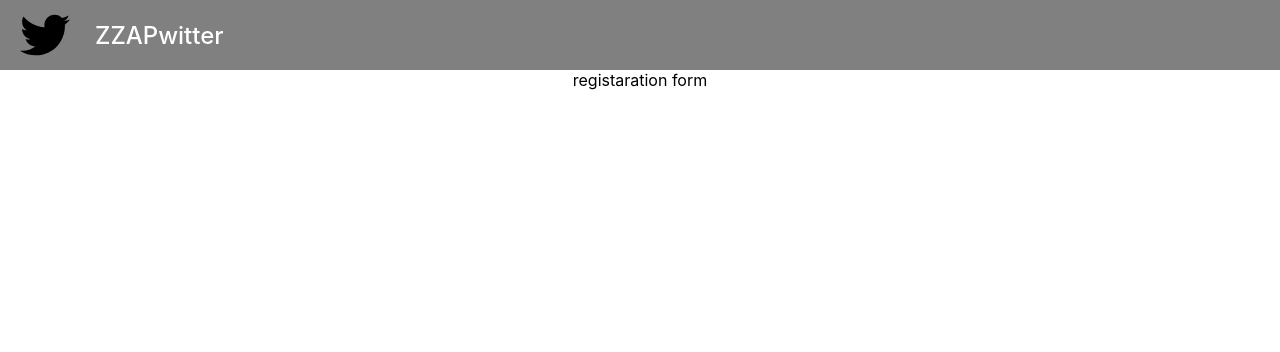
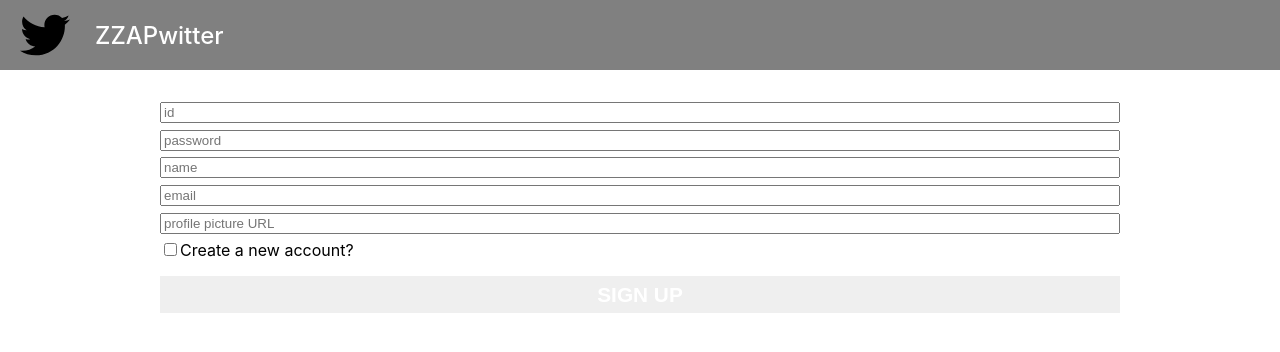
Before and after one commit to read0more/yktwitter-front, a React (Create React App) app: page / in a window 1280 px wide. Both pictures are taken after a click on the checkbox "Create a new account?". Shown: the top 352 px of the page. Built offline with nearby package versions, Linux system fonts and the light colour scheme; no server answers.

Commit message:
회원가입 확인

```diff
--- a/src/components/registrationForm/registration.module.css
+++ b/src/components/registrationForm/registration.module.css
@@ -0,0 +1,36 @@
+@value twitterCyan from '/src/common/colors.css';
+
+.form {
+  display: flex;
+  justify-content: center;
+  align-items: center;
+  flex-flow: column;
+  margin: 2em;
+  width: 80%;
+}
+
+.input,
+.button {
+  width: 100%;
+  margin-bottom: 0.5em;
+}
+
+.input:last-child,
+.checkbox {
+  margin-bottom: 1em;
+}
+
+.checkbox {
+  align-self: start;
+}
+
+.button {
+  background-color: twitterCyan;
+  color: white;
+  border: none;
+  cursor: pointer;
+  padding: 0.3em;
+  font-size: 1.3rem;
+  text-transform: uppercase;
+  font-weight: bold;
+}
--- a/src/components/registrationForm/registrationFrom.tsx
+++ b/src/components/registrationForm/registrationFrom.tsx
@@ -1,17 +1,91 @@
-import React from "react";
-import CustomerService from "../../interfaces/CustomerService";
+import React, { useState } from "react";
+import Customer from "../../interfaces/Customer";
 import styles from "./registration.module.css";
 
 interface Props {
-  customerService: CustomerService;
+  handleRegistration: (customer: Customer) => Promise<void>;
   formToggleCheckbox: JSX.Element;
 }
 
 const RegistrationForm: React.FC<Props> = ({
-  customerService,
+  handleRegistration,
   formToggleCheckbox,
 }) => {
-  return <span>registaration form</span>;
+  const [id, setId] = useState("");
+  const [password, setPassword] = useState("");
+  const [name, setName] = useState("");
+  const [email, setEmail] = useState("");
+  const [profilePictureURL, setProfilePictureURL] = useState("");
+
+  const handleSubmit = (event: React.SyntheticEvent) => {
+    event.preventDefault();
+
+    const newCustomer = {
+      id,
+      password,
+      name,
+      email,
+      profile_picture_url: profilePictureURL,
+    };
+
+    handleRegistration(newCustomer);
+  };
+
+  const handleChange =
+    (setFunc: React.Dispatch<React.SetStateAction<any>>) =>
+    (event: React.ChangeEvent<HTMLInputElement>) => {
+      setFunc(event.target.value);
+    };
+
+  return (
+    <form onSubmit={handleSubmit} className={styles.form}>
+      <input
+        type="text"
+        value={id}
+        onChange={handleChange(setId)}
+        placeholder="id"
+        className={styles.input}
+        required
+      />
+      <input
+        type="password"
+        value={password}
+        onChange={handleChange(setPassword)}
+        placeholder="password"
+        className={styles.input}
+        required
+      />
+      <input
+        type="text"
+        value={name}
+        onChange={handleChange(setName)}
+        placeholder="name"
+        className={styles.input}
+        required
+      />
+      <input
+        type="email"
+        value={email}
+        onChange={handleChange(setEmail)}
+        placeholder="email"
+        className={styles.input}
+        required
+      />
+      <input
+        type="url"
+        value={profilePictureURL}
+        onChange={handleChange(setProfilePictureURL)}
+        placeholder="profile picture URL"
+        className={styles.input}
+        required
+      />
+
+      <div className={styles.checkbox}>{formToggleCheckbox}</div>
+      <button type="submit" className={styles.button}>
+        Sign up
+      </button>
+    </form>
+  );
 };
 
 export default RegistrationForm;
--- a/src/interfaces/Customer.ts
+++ b/src/interfaces/Customer.ts
@@ -3,5 +3,5 @@ export default interface Customer {
   password: string;
   name: string;
   email: string;
-  profilePictureURL: string;
+  profile_picture_url: string;
 }
--- a/src/interfaces/CustomerService.ts
+++ b/src/interfaces/CustomerService.ts
@@ -1 +1,5 @@
-export default interface CustomerService {}
+import Customer from "./Customer";
+
+export default interface CustomerService {
+  registration(customer: Customer): Promise<void>;
+}
--- a/src/pages/Login.tsx
+++ b/src/pages/Login.tsx
@@ -2,6 +2,7 @@ import React, { useState } from "react";
 import LoginForm from "../components/loginForm/loginForm";
 import RegistrationForm from "../components/registrationForm/registrationFrom";
 import AuthService from "../interfaces/AuthService";
+import Customer from "../interfaces/Customer";
 import CustomerService from "../interfaces/CustomerService";
 import styles from "./login.module.css";
 
@@ -36,9 +37,14 @@ const Login: React.FC<Props> = ({ authService, customerService, setToken }) => {
     setToken(token);
   };
 
+  const handleRegistration = async (customer: Customer) => {
+    await customerService.registration(customer);
+    handleLogin(customer.id, customer.password);
+  };
+
   return isRegistration ? (
     <RegistrationForm
-      customerService={customerService}
+      handleRegistration={handleRegistration}
       formToggleCheckbox={formToggleCheckbox}
     />
   ) : (
--- a/src/services/AuthWebService.ts
+++ b/src/services/AuthWebService.ts
@@ -23,7 +23,7 @@ export default class AuthWebService implements AuthService {
       password: response.data._password,
       name: response.data._name,
       email: response.data._email,
-      profilePictureURL: response.data._profilePictureURL,
+      profile_picture_url: response.data._profilePictureURL,
     };
 
     return customer;
--- a/src/services/CustomerWebService.ts
+++ b/src/services/CustomerWebService.ts
@@ -1,6 +1,13 @@
+import qs from "qs";
 import { AxiosInstance } from "axios";
+import Customer from "../interfaces/Customer";
 import CustomerService from "../interfaces/CustomerService";
 
 export default class CustomerWebService implements CustomerService {
+  private basePath = "/customer";
   constructor(private http: AxiosInstance) {}
+
+  async registration(customer: Customer): Promise<void> {
+    await this.http.post(`${this.basePath}`, qs.stringify(customer));
+  }
 }
```
